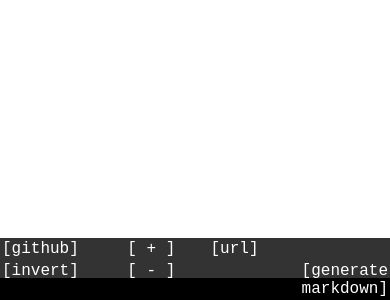
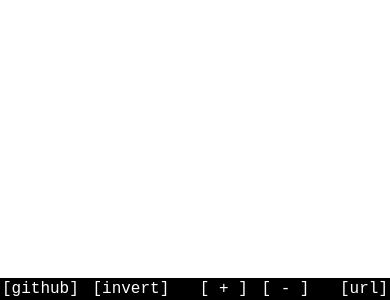
Before and after one commit to ZhengLinLei/paste, a plain HTML site: page index.html in a window 390 px wide. Shown: the part 544-844 px from the top of the page. Drawn offline with Linux system fonts and the light colour scheme.

Commit message:
--fixed #2 Safari wrapping text

```diff
--- a/index.html
+++ b/index.html
@@ -25,7 +25,7 @@
             </div>
             <div>
                 <a class="generate-url" data-type="url">[<span class="mobile-unshow">generate </span>url]</a>
-                <a class="generate-url" class="mobile-unshow" data-type="markdown">[generate markdown]</a></span>
+                <a class="generate-url mobile-unshow" data-type="markdown">[generate markdown]</a></span>
             </div>
         </span>
         <span class="nav-text-offer">
--- a/js/src/script.js
+++ b/js/src/script.js
@@ -148,6 +148,7 @@ window.addEventListener('load', () => {
                     if(typeof arrayData === 'object'){
                         arrayData.forEach((el, i) => {
                             addWindow();
+                            console.log(el);
                             // Write data
                             WINDOW_CONFIG.windows[i].value = el;
                         });
--- a/scss/style.scss
+++ b/scss/style.scss
@@ -72,7 +72,8 @@ body{
                 // font-size: 16px;
                 outline: none;
                 flex: 1;
-                white-space: nowrap;
+                // white-space: nowrap;  --------> Doesn't work in safari
+                white-space: pre-wrap;
             }
         }
     }
```
Also changed, not shown: css/style.css, 1 other file.
